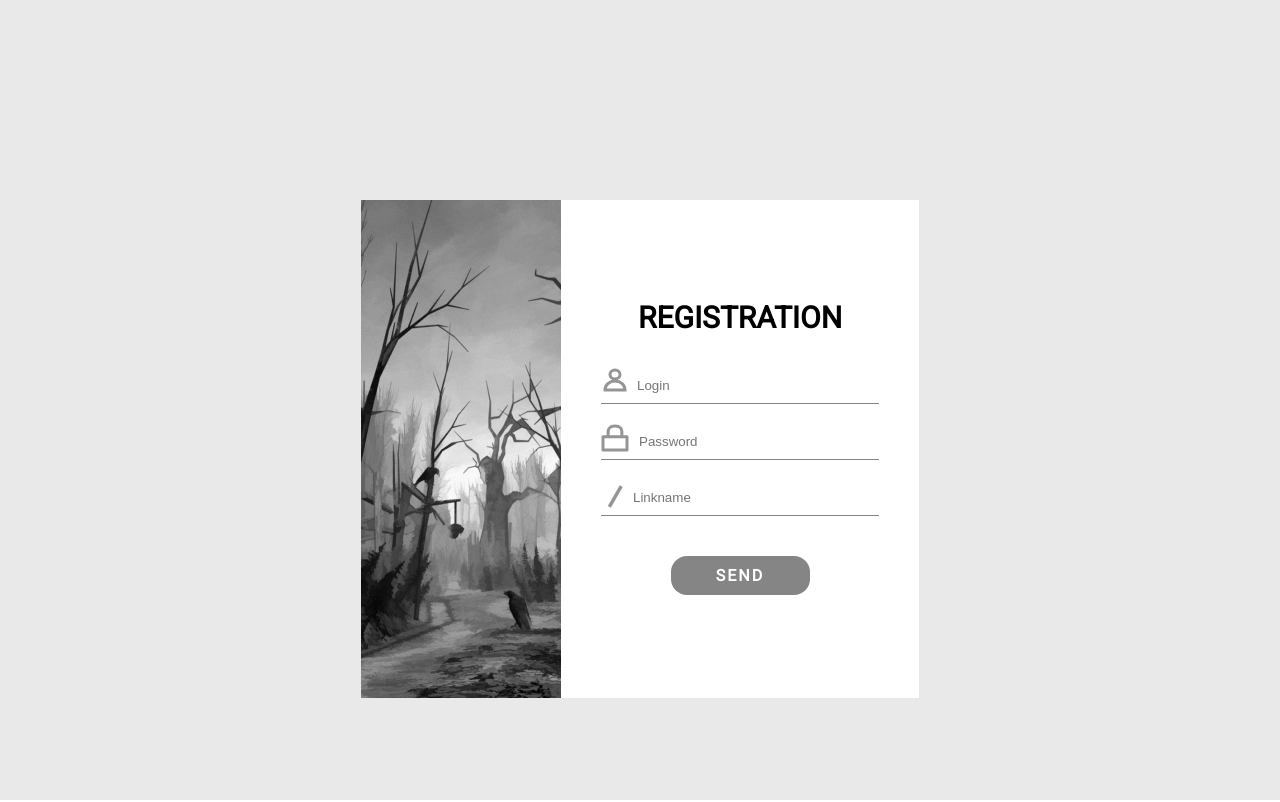
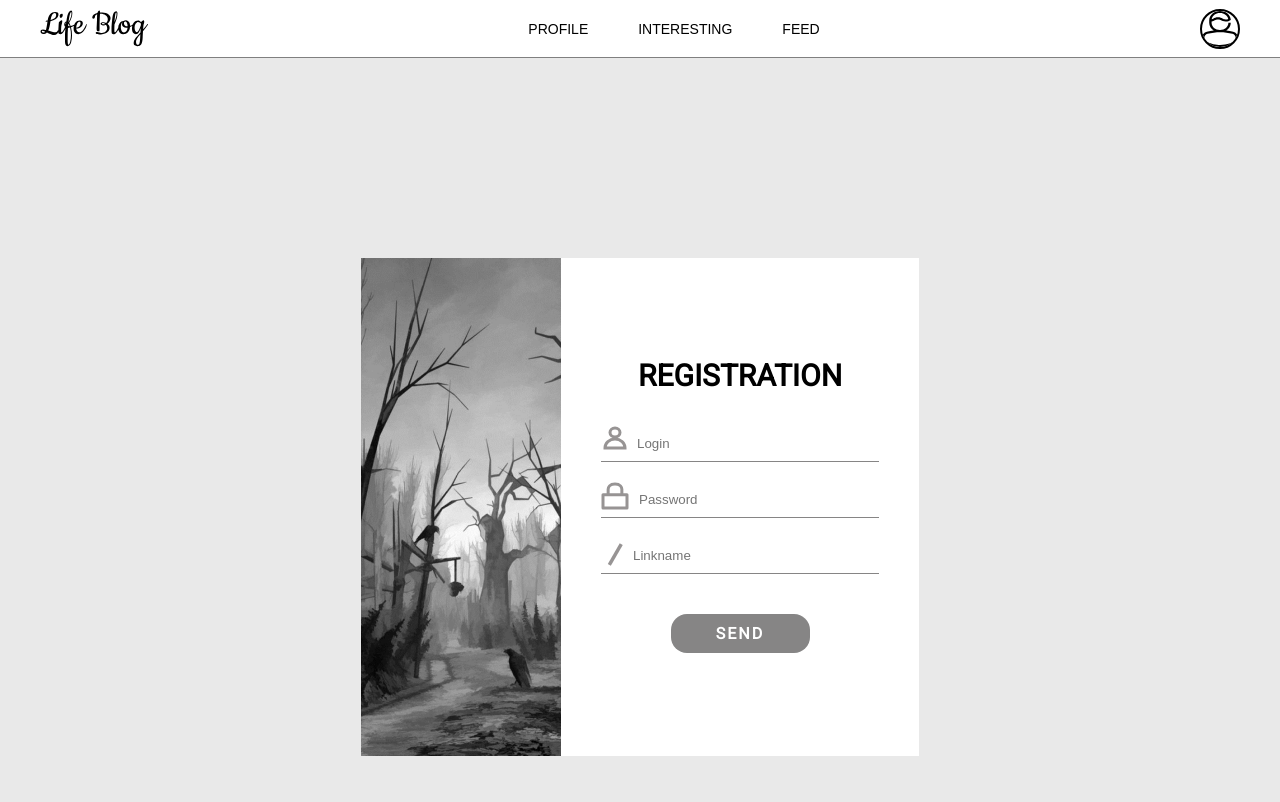
Before and after one commit to lajyia/life-blog, a React (Create React App) app in the folder client/: page /registration in a window 1280 px wide. Built offline with nearby package versions, Linux system fonts and the light colour scheme.

Commit message:
change registration form

```diff
--- a/client/src/App.tsx
+++ b/client/src/App.tsx
@@ -5,6 +5,7 @@ import Login from './pages/Login';
 import './styles/App.css';
 import { createBrowserRouter, RouterProvider } from 'react-router-dom';
 import { Navigate } from 'react-router-dom';
+import Header from './components/Header';
 
 function App() {
 
@@ -15,7 +16,7 @@ function App() {
     },
     {
       path: '/registration',
-      element: <Registration/>
+      element: <div><Header/><Registration/></div>
     },
     {
       path: '/',
--- a/client/src/components/Header.tsx
+++ b/client/src/components/Header.tsx
@@ -4,8 +4,16 @@ import '../styles/Header.css';
 import test from '../images/test.jpg';
 import { Link } from 'react-router-dom'
 import arrow from '../images/arrow-header.svg';
+import { useSelector, useDispatch } from 'react-redux';
+import { IRootState } from '../store';
+import UnloginUser from '../images/unlogin-user.svg';
 
 const Header: FC = () => {
+
+
+    const login = useSelector((state: IRootState) => state.login.login);
+    const dispatch = useDispatch();
+
     return (
         <header className="header">
             <div className="header__container">
@@ -27,7 +35,9 @@ const Header: FC = () => {
                         </li>
                     </ul>
                 </nav>
-                <div className="header__user-info">
+
+                {login
+                    ?   <div className="header__user-info">
                             <div className="header__user-image">
                                 <img className='header__item-image' src={test} alt="user logo" />
                             </div>
@@ -35,6 +45,14 @@ const Header: FC = () => {
                                 <img className='header__arrow-image' src={arrow} alt="arrow" />
                             </div>
                         </div>
+                    : <div className='header__unlogin'>
+                        <Link to="/login">
+                            <img className='header__image-unlogin' src={UnloginUser} alt="" />
+                        </Link>
+
+                    </div>
+                }
+
             </div>
         </header>
     );
--- a/client/src/components/UI/Notification/Notification.module.css
+++ b/client/src/components/UI/Notification/Notification.module.css
@@ -1,3 +1,15 @@
 .notification{
-
+    text-transform: uppercase;
+    font-family: Roboto;
+    background: #fff;
+    font-size: 20px;
+    bottom: 30px;
+    left: 30px;
+    position: absolute;
+    border-radius: 7px;
+    padding: 20px;
+    border: 3px solid rgb(134, 133, 133);
+    display: flex;
+    justify-content: space-between;
+    cursor: pointer;
 }
--- a/client/src/components/UI/Notification/Notification.tsx
+++ b/client/src/components/UI/Notification/Notification.tsx
@@ -1,10 +1,14 @@
 import React, { FC } from 'react';
 import classes from './Notification.module.css';
 
-const Notification: FC = () => {
+interface notificationProps{
+    children?: React.ReactNode
+}
+
+const Notification: FC<notificationProps> = ({children}) => {
     return (
         <div className={classes.notification}>
-
+            {children}
         </div>
     );
 };
--- a/client/src/pages/Feed.tsx
+++ b/client/src/pages/Feed.tsx
@@ -6,6 +6,8 @@ import '../styles/Feed.css';
 import { IPost } from '../types/types';
 import { PostService } from '../API/PostService';
 import Modal from '../components/UI/Modal/Modal';
+import { useSelector, useDispatch } from 'react-redux';
+
 
 const Feed: FC = () => {
 
--- a/client/src/pages/Registration.tsx
+++ b/client/src/pages/Registration.tsx
@@ -8,6 +8,11 @@ import SlashForm from '../images/slash-form.svg';
 import { PostService } from '../API/PostService';
 import { useNavigate } from 'react-router-dom';
 import Notification from '../components/UI/Notification/Notification';
+import Cross from '../images/cross.svg';
+import { useSelector, useDispatch } from 'react-redux';
+import { IRootState } from '../store';
+import { trueVisibleNotificationAction } from '../store/visibleNotification';
+import { falseVisibleNotificationAction } from '../store/visibleNotification';
 
 
 interface validForm {
@@ -21,7 +26,7 @@ interface existForm {
     login: boolean
 }
 
-interface valueForm{
+interface valueForm {
     login: string,
     password: string,
     linkname: string
@@ -30,16 +35,24 @@ interface valueForm{
 
 const Registration: FC = () => {
 
+
+    const dispatch = useDispatch();
+    const visibleNotification = useSelector((state: IRootState) => state.visibleNotification.visible);
+
     const navigate = useNavigate();
 
-    const [valueForm, setValueForm] = useState<valueForm>({login: '', password: '', linkname: ''})
+    const [valueForm, setValueForm] = useState<valueForm>({ login: '', password: '', linkname: '' })
 
     const [existForm, setExistForm] = useState<existForm>({ linkname: false, login: false })
     const [validForm, setValidForm] = useState<validForm>({ password: true, linkname: true, login: true });
 
+    useEffect(() =>{
+        dispatch(falseVisibleNotificationAction())
+    }, [])
+
     const changePassword = (e: React.ChangeEvent<HTMLInputElement>) => {
 
-        setValueForm({...valueForm, password: e.target.value})
+        setValueForm({ ...valueForm, password: e.target.value })
 
         const length: number = e.target.value.length;
 
@@ -54,7 +67,7 @@ const Registration: FC = () => {
     const changeLogin = async (e: React.ChangeEvent<HTMLInputElement>) => {
         const length = e.target.value.length;
 
-        setValueForm({...valueForm, login: e.target.value})
+        setValueForm({ ...valueForm, login: e.target.value })
 
         if (length > 4) {
             setValidForm({ ...validForm, login: true });
@@ -71,7 +84,7 @@ const Registration: FC = () => {
     const changeLinkname = async (e: React.ChangeEvent<HTMLInputElement>) => {
         const length = e.target.value.length;
 
-        setValueForm({...valueForm, linkname: e.target.value})
+        setValueForm({ ...valueForm, linkname: e.target.value })
 
         if (length > 4) {
             setValidForm({ ...validForm, linkname: true })
@@ -85,19 +98,39 @@ const Registration: FC = () => {
         }
     }
 
-    const registrationUser = async (e: React.MouseEvent<HTMLButtonElement>) =>{
+    const registrationUser = async (e: React.MouseEvent<HTMLButtonElement>) => {
         e.preventDefault();
         const response = await PostService.registration(valueForm.login, valueForm.linkname, valueForm.password)
-        setValueForm({...valueForm, password: '', login: '', linkname: ''});
-        if (response.data.message){
-            return(
-                navigate('/login')
-            )
+        setValueForm({ ...valueForm, password: '', login: '', linkname: '' });
+        if (response.data.message) {
+            showNotification();
+            setTimeout(() => {
+                return (
+                    navigate('/login')
+                )
+            }, 5000)
         }
+    }
+
+    const closeNotification = () => {
+        dispatch(falseVisibleNotificationAction());
+    }
+    const showNotification = () => {
+        dispatch(trueVisibleNotificationAction())
     }
 
     return (
         <div className='registration'>
+            {visibleNotification
+                ? <Notification>
+                    <div className="notification__text">
+                        User created. Now you will be redirect to login
+                    </div>
+                    <img onClick={closeNotification} src={Cross} alt="" />
+                </Notification>
+                : <div></div>
+            }
+
             <div className="registration__container">
                 <div className="registration__body">
                     <div className="registration__form-body">
@@ -140,7 +173,7 @@ const Registration: FC = () => {
                                     : <div></div>
                                 }
                                 {existForm.linkname
-                                    ? <div className="registration__error-exists-form">login busy</div>
+                                    ? <div className="registration__error-exists-form">linkname busy</div>
                                     : <div></div>
                                 }
                             </div>
--- a/client/src/store/index.ts
+++ b/client/src/store/index.ts
@@ -1,11 +1,15 @@
 import { combineReducers } from "redux";
 import { createStore } from "redux";
 import { visibleReducer } from "./visibleReducer";
+import { visibleNotificationReducer } from "./visibleNotification";
+import { loginReducer } from "./loginReducer";
 
 export type IRootState = ReturnType<typeof rootStore>
 
 const rootStore = combineReducers({
-    visible: visibleReducer
+    visible: visibleReducer,
+    visibleNotification: visibleNotificationReducer,
+    login: loginReducer,
 })
 
 
--- /dev/null
+++ b/client/src/store/loginReducer.js
@@ -0,0 +1,23 @@
+const stateDefault = {
+    login: false
+}
+
+
+const TRUE_LOGIN = "TRUE_LOGIN";
+const FALSE_LOGIN = "FALSE_LOGIN";
+
+
+export const loginReducer = (state = stateDefault, action) =>{
+    switch(action.type){
+        case TRUE_LOGIN:
+            return {...state, login: true}
+        case FALSE_LOGIN:
+            return {...state, login: false}
+        default:
+            return state
+    }
+}
+
+
+export const trueLoginAction = () => ({type: TRUE_LOGIN});
+export const falseLoginAction = () => ({type: FALSE_LOGIN});
--- /dev/null
+++ b/client/src/store/visibleNotification.js
@@ -0,0 +1,22 @@
+const stateDefault = {
+    visible: false
+}
+
+const TRUE_VISIBLE_NOTIFICATION = "TRUE_VISIBLE_NOTIFICATION";
+const FALSE_VISIBLE_NOTIFICATION = "FALSE_VISIBLE_NOTIFICATION";
+
+
+export const visibleNotificationReducer = (state = stateDefault ,action) =>{
+    switch(action.type){
+        case TRUE_VISIBLE_NOTIFICATION:
+            return {...state, visible: true}
+        case FALSE_VISIBLE_NOTIFICATION:
+            return {...state, visible: false}
+        default:
+            return state
+    }
+}
+
+
+export const trueVisibleNotificationAction = () => ({type: TRUE_VISIBLE_NOTIFICATION});
+export const falseVisibleNotificationAction = () => ({type: FALSE_VISIBLE_NOTIFICATION});
--- a/client/src/store/visibleReducer.js
+++ b/client/src/store/visibleReducer.js
@@ -21,5 +21,5 @@ export const visibleReducer = (state = stateDefault, action) =>{
 
 
 
-export const trueVisibleAction = (payload) => ({type: TRUE_VISIBLE, payload});
-export const falseVisibleAction = (payload) => ({type: FALSE_VISIBLE, payload});
+export const trueVisibleAction = () => ({type: TRUE_VISIBLE});
+export const falseVisibleAction = () => ({type: FALSE_VISIBLE});
--- a/client/src/styles/Header.css
+++ b/client/src/styles/Header.css
@@ -55,3 +55,12 @@ a{
 .header__item-menu:last-child{
     margin-right: 0;
 }
+.header__unlogin{
+
+}
+.header__image-unlogin{
+    width: 40px;
+    height: 40px;
+    border: 2px solid #000;
+    border-radius: 50%;
+}
--- a/client/src/styles/Registration.css
+++ b/client/src/styles/Registration.css
@@ -1,5 +1,5 @@
 .registration {
-    height: 100vh;
+    height: 93vh;
     width: 100vw;
     display: flex;
     justify-content: center;
@@ -101,3 +101,9 @@ button {
     text-align: start;
     color: red;
 }
+
+.notification__text{
+    margin-right: 10px;
+    max-width: 300px;
+    line-height: 25px;
+}
```
Also changed, not shown: client/src/images/cross.svg (added), client/src/images/unlogin-user.svg (added). Lines whose indentation alone changed are shown as unchanged.
